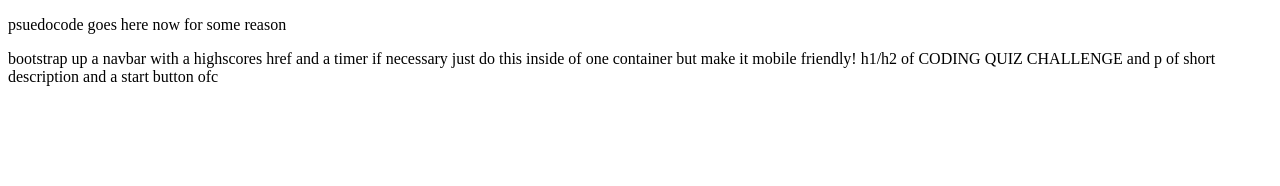
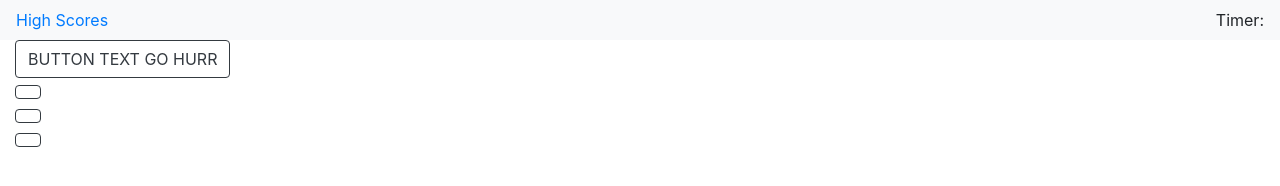
Before and after one commit to marauder30/another-homework-another-f, a plain HTML site: page index.html in a window 1280 px wide. Drawn offline with nearby package versions, Linux system fonts and the light colour scheme.

Commit message:
added bootstrap elements to index.html

```diff
--- a/index.html
+++ b/index.html
@@ -5,16 +5,58 @@
     <meta name="viewport" content="width=device-width, initial-scale=1.0">
     <meta http-equiv="X-UA-Compatible" content="ie=edge">
     <title>Code Quiz</title>
+    <link rel="stylesheet" href="https://stackpath.bootstrapcdn.com/bootstrap/4.4.1/css/bootstrap.min.css" integrity="sha384-Vkoo8x4CGsO3+Hhxv8T/Q5PaXtkKtu6ug5TOeNV6gBiFeWPGFN9MuhOf23Q9Ifjh" crossorigin="anonymous">
     <link rel= "stylesheet" href= "style.css">
+    <script src="https://code.jquery.com/jquery-3.4.1.slim.min.js" integrity="sha384-J6qa4849blE2+poT4WnyKhv5vZF5SrPo0iEjwBvKU7imGFAV0wwj1yYfoRSJoZ+n" crossorigin="anonymous"></script>
+    <script src="https://cdn.jsdelivr.net/npm/popper.js@1.16.0/dist/umd/popper.min.js" integrity="sha384-Q6E9RHvbIyZFJoft+2mJbHaEWldlvI9IOYy5n3zV9zzTtmI3UksdQRVvoxMfooAo" crossorigin="anonymous"></script>
+    <script src="https://stackpath.bootstrapcdn.com/bootstrap/4.4.1/js/bootstrap.min.js" integrity="sha384-wfSDF2E50Y2D1uUdj0O3uMBJnjuUD4Ih7YwaYd1iqfktj0Uod8GCExl3Og8ifwB6" crossorigin="anonymous"></script>
     <script src="https://ajax.googleapis.com/ajax/libs/jquery/3.4.1/jquery.min.js"></script>
 </head>
 <body>
 
-<p> psuedocode goes here now for some reason</p>
-    <p> bootstrap up a navbar with a highscores href and a timer
+    <nav class="navbar navbar-light bg-light">
+        <a class="highscores"  href="highscores.html">High Scores</a>
+        <a class="timer">Timer: </a>
+      </nav>
+
+    <div class="container-fluid">
+
+
+
+        <div class= "questionForm">
+        <button type="button" class="btn btn-outline-dark" id="button1">BUTTON TEXT GO HURR</button>
+        </div>
+        <div>
+        <button type="button" class="btn btn-outline-dark" id="button2"></button>
+        </div>
+        <div>
+        <button type="button" class="btn btn-outline-dark" id="button3"></button>
+        </div>
+        <div>
+        <button type="button" class="btn btn-outline-dark" id="button4"></button>
+        </div>
+
+
+
+
+
+
+
+
+
+
+
+    </div>
+
+
+      <!----
+
         if necessary just do this inside of one container
+
         but make it mobile friendly!
+
         h1/h2 of CODING QUIZ CHALLENGE and p of short description
-        and a start button ofc
+
+        and a start button ofc---->
 </body>
 </html>
--- a/style.css
+++ b/style.css
@@ -0,0 +1,3 @@
+* {
+    box-sizing: border-box;
+}
```
Also changed, not shown: highscores.html (+27 -0 lines).
